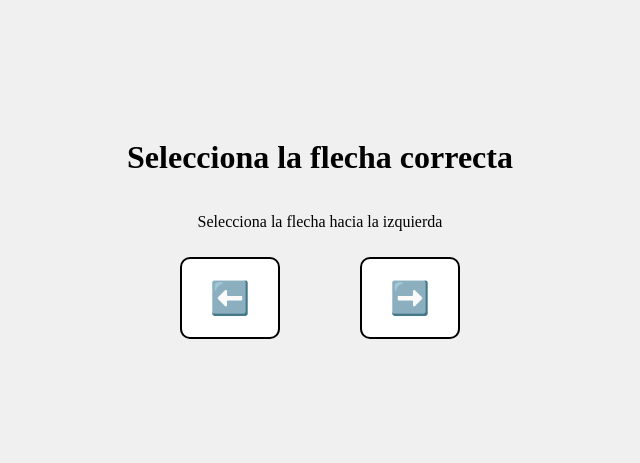
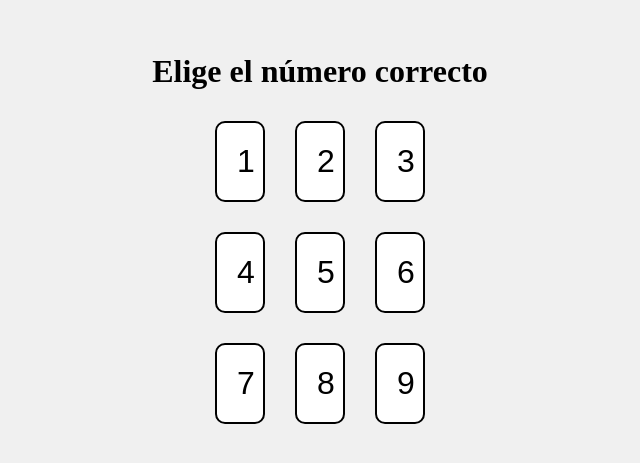
Before and after one commit to LeandroGPLeo/Juegos, a plain HTML site: page index.html in a window 1280 px wide. Shown: the part 175-638 px from the top of the page, without its empty margins (320-960 px from the left). Drawn offline with Linux system fonts and the light colour scheme.

Commit message:
Numeros index.html

```diff
--- a/index.html
+++ b/index.html
@@ -3,7 +3,7 @@
 <head>
     <meta charset="UTF-8">
     <meta name="viewport" content="width=device-width, initial-scale=1.0">
-    <title>Juego de Izquierda y Derecha</title>
+    <title>Juego de Números</title>
     <style>
         body {
             display: flex;
@@ -13,13 +13,13 @@
             flex-direction: column;
             background-color: #f0f0f0;
         }
-        .arrow-button {
+        .number-button {
             font-size: 2em;
             margin: 10px;
             padding: 20px;
             border: 2px solid #000;
             cursor: pointer;
-            width: 100px;
+            width: 50px;
             text-align: center;
             background-color: white;
             border-radius: 10px;
@@ -31,15 +31,20 @@
         .incorrect {
             background-color: red;
         }
-        #game-container {
+        #setup-container {
             display: flex;
             flex-direction: column;
             align-items: center;
         }
-        .arrow-grid {
-            display: flex;
-            justify-content: space-between;
-            width: 300px;
+        #game-container {
+            display: none;
+            flex-direction: column;
+            align-items: center;
+        }
+        .number-grid {
+            display: grid;
+            grid-template-columns: repeat(3, 1fr);
+            gap: 10px;
         }
         #restart-button {
             display: none;
@@ -55,37 +60,68 @@
     </style>
 </head>
 <body>
+    <div id="setup-container">
+        <h1>Elige el número correcto</h1>
+        <div class="number-grid">
+            <button class="number-button" onclick="startGame(1)">1</button>
+            <button class="number-button" onclick="startGame(2)">2</button>
+            <button class="number-button" onclick="startGame(3)">3</button>
+            <button class="number-button" onclick="startGame(4)">4</button>
+            <button class="number-button" onclick="startGame(5)">5</button>
+            <button class="number-button" onclick="startGame(6)">6</button>
+            <button class="number-button" onclick="startGame(7)">7</button>
+            <button class="number-button" onclick="startGame(8)">8</button>
+            <button class="number-button" onclick="startGame(9)">9</button>
+        </div>
+    </div>
     <div id="game-container">
-        <h1>Selecciona la flecha correcta</h1>
-        <div id="instruction-container">
-            <p id="instruction"></p>
-        </div>
-        <div class="arrow-grid">
-            <button class="arrow-button" onclick="checkArrow('izquierda')">⬅️</button>
-            <button class="arrow-button" onclick="checkArrow('derecha')">➡️</button>
-        </div>
+        <h1>Selecciona el número correcto</h1>
+        <div id="numbers-container"></div>
         <button id="restart-button" onclick="restartGame()">Volver a empezar</button>
     </div>
     <script>
-        let correctDirection;
+        let targetNumber;
 
-        function setInstruction() {
-            const directions = ['izquierda', 'derecha'];
-            correctDirection = directions[Math.floor(Math.random() * directions.length)];
-            document.getElementById('instruction').textContent = `Selecciona la flecha hacia la ${correctDirection}`;
+        function startGame(selectedNumber) {
+            targetNumber = selectedNumber;
+            document.getElementById('setup-container').style.display = 'none';
+            document.getElementById('game-container').style.display = 'flex';
+            generateNumbers();
         }
 
-        function checkArrow(direction) {
-            const buttons = document.querySelectorAll('.arrow-button');
+        function generateNumbers() {
+            const numbersContainer = document.getElementById('numbers-container');
+            numbersContainer.innerHTML = '';
 
-            buttons.forEach(button => {
-                button.classList.remove('correct', 'incorrect');
-                if (button.textContent.includes('⬅️') && correctDirection === 'izquierda') {
-                    button.classList.add('correct');
-                } else if (button.textContent.includes('➡️') && correctDirection === 'derecha') {
-                    button.classList.add('correct');
+            const options = new Set();
+            options.add(targetNumber);
+
+            while (options.size < 3) {
+                const randomNum = Math.floor(Math.random() * 9) + 1;
+                options.add(randomNum);
+            }
+
+            const optionsArray = Array.from(options).sort(() => Math.random() - 0.5);
+
+            optionsArray.forEach(num => {
+                const numberButton = document.createElement('button');
+                numberButton.className = 'number-button';
+                numberButton.textContent = num;
+                numberButton.onclick = function() { checkNumber(numberButton); };
+                numbersContainer.appendChild(numberButton);
+            });
+        }
+
+        function checkNumber(element) {
+            const selectedNumber = parseInt(element.textContent);
+            const numbers = document.querySelectorAll('.number-button');
+
+            numbers.forEach(num => {
+                num.classList.remove('correct', 'incorrect');
+                if (parseInt(num.textContent) === targetNumber) {
+                    num.classList.add('correct');
                 } else {
-                    button.classList.add('incorrect');
+                    num.classList.add('incorrect');
                 }
             });
 
@@ -93,15 +129,15 @@
         }
 
         function restartGame() {
-            const buttons = document.querySelectorAll('.arrow-button');
-            buttons.forEach(button => {
-                button.classList.remove('correct', 'incorrect');
+            document.getElementById('setup-container').style.display = 'flex';
+            document.getElementById('game-container').style.display = 'none';
+            document.getElementById('restart-button').style.display = 'none';
+            const numbers = document.querySelectorAll('.number-button');
+            numbers.forEach(num => {
+                num.classList.remove('correct', 'incorrect');
+                num.style.backgroundColor = 'white';
             });
-            document.getElementById('restart-button').style.display = 'none';
-            setInstruction();
         }
-
-        window.onload = setInstruction;
     </script>
 </body>
 </html>
```
